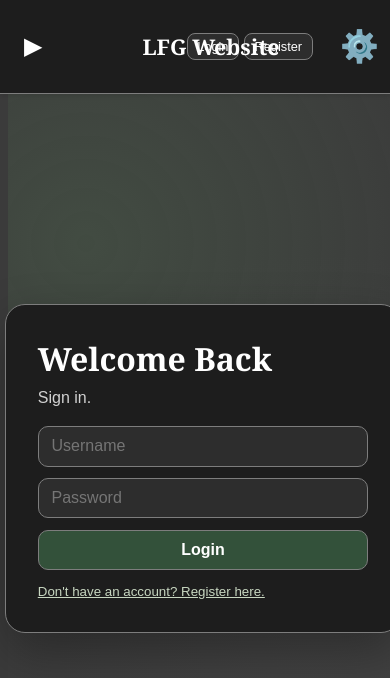
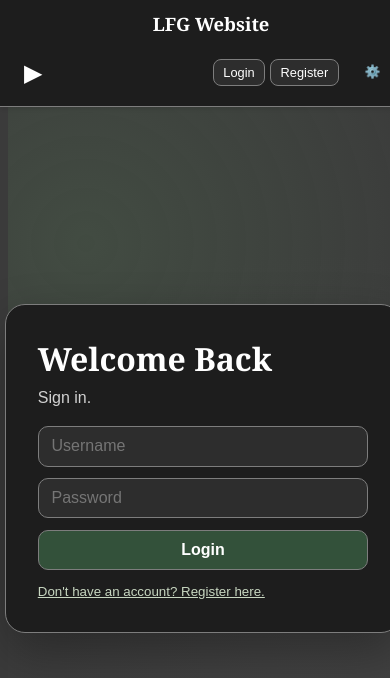
Before and after one commit to 2boylc17/LFG-Website, a React (Vite) app: page /login in a window 390 px wide. Shown: the top 678 px of the page. Built offline with nearby package versions, Linux system fonts and the light colour scheme.

Commit message:
Fix for mobile display error

```diff
--- a/src/index.css
+++ b/src/index.css
@@ -181,13 +181,28 @@ main.sidebar-collapsed .page {
 }
 
 @media (max-width: 768px) {
+  .navbar {
+    height: auto;
+    min-height: 11vh;
+    padding-top: 0.4rem;
+    padding-bottom: 0.45rem;
+    flex-wrap: wrap;
+    row-gap: 0.35rem;
+  }
+
   .username-label {
     display: none;
   }
 
   .navbar-title {
-    font-size: 1.35rem;
-    max-width: 52vw;
+    position: static;
+    transform: none;
+    order: -1;
+    flex: 0 0 100%;
+    margin: 0;
+    text-align: center;
+    font-size: 1.15rem;
+    max-width: 100%;
     overflow: hidden;
     text-overflow: ellipsis;
   }
@@ -195,11 +210,6 @@ main.sidebar-collapsed .page {
   .navbar-btn {
     padding: 0.3rem 0.6rem;
     font-size: 0.8rem;
-  }
-
-  .navbar-settings-btn {
-    font-size: 1.95rem;
-    padding: 0.3rem 0.7rem;
   }
 
   .auth-btn-row {
```
